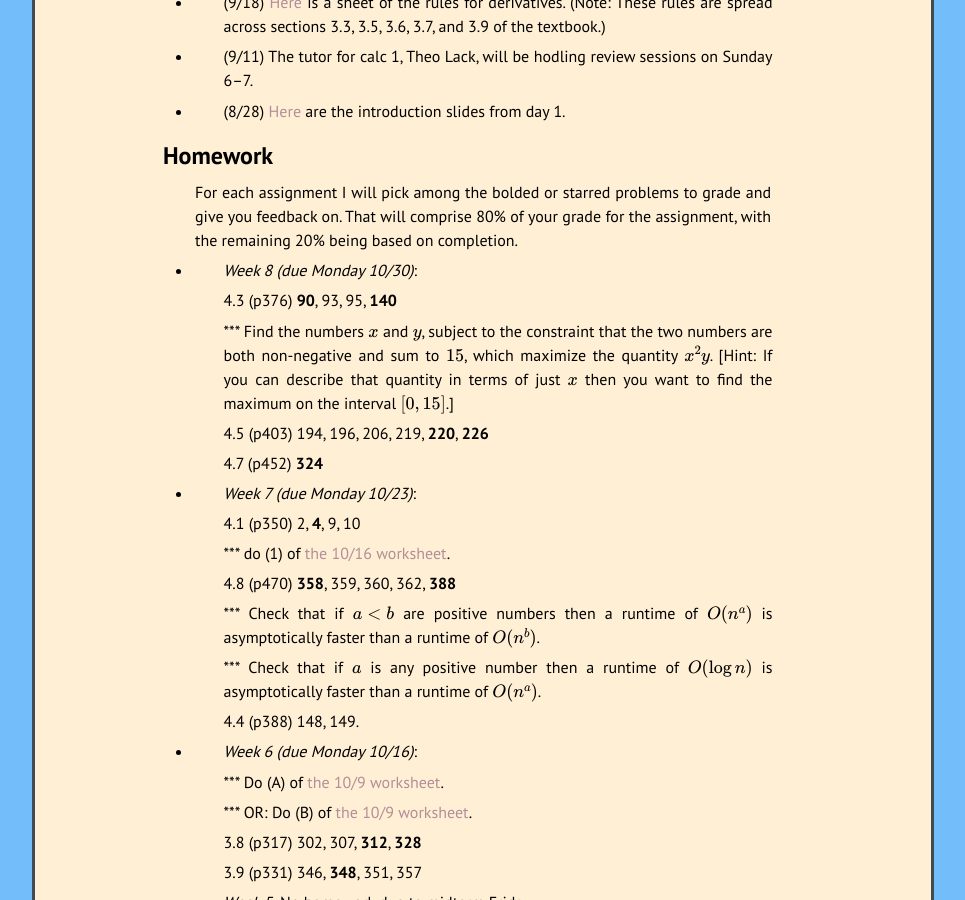
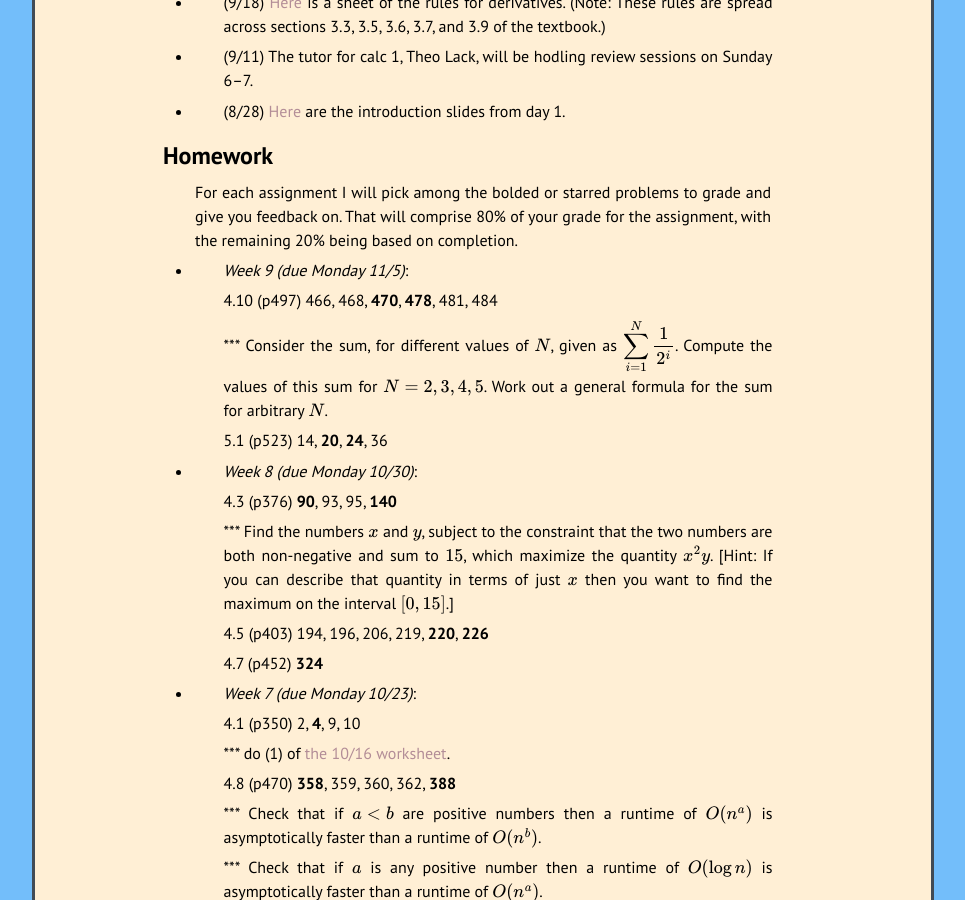
Before and after one commit to kamerynjw/kamerynjw.github.io, a Jekyll site: the page built from teaching/2023/math210.md, in a window 1280 px wide and 900 px high, scrolled down 866 px. Shown: the whole window, without its empty margins (157-1122 px from the left). Built offline with Jekyll 4.4.1, drawn with Linux system fonts in a browser that asks for light colours; nearby versions of some CDN libraries; formulas are drawn with MathJax 3; some of the changed text lies outside the part shown.

Commit message:
week 9 210

```diff
--- a/teaching/2023/math210.md
+++ b/teaching/2023/math210.md
@@ -38,6 +38,14 @@ Homework
 --------
 
 For each assignment I will pick among the bolded or starred problems to grade and give you feedback on. That will comprise 80% of your grade for the assignment, with the remaining 20% being based on completion.
+
+* *Week 9 (due Monday 11/5)*:
+
+   4.10 (p497) 466, 468, **470**, **478**, 481, 484
+
+   *** Consider the sum, for different values of $N$, given as $\displaystyle \sum_{i=1}^N \frac1{2^i}$. Compute the values of this sum for $N = 2, 3, 4, 5$. Work out a general formula for the sum for arbitrary $N$.
+
+   5.1 (p523) 14, **20**, **24**, 36
 
 * *Week 8 (due Monday 10/30)*:
 
@@ -130,6 +138,12 @@ For each assignment I will pick among the bolded or starred problems to grade an
 In-class Worksheets
 --------
 
+* [11/3: Section 5.1](w11-3.pdf)
+
+* [11/1: Section 5.1](w11-1.pdf)
+
+* [10/30: Section 4.10](w10-30.pdf)
+
 * [10/27: Section 4.5](w10-27.pdf)
 
 * [10/23: Section 4.3](w10-23.pdf)
```
Also changed, not shown: 3 other files.
